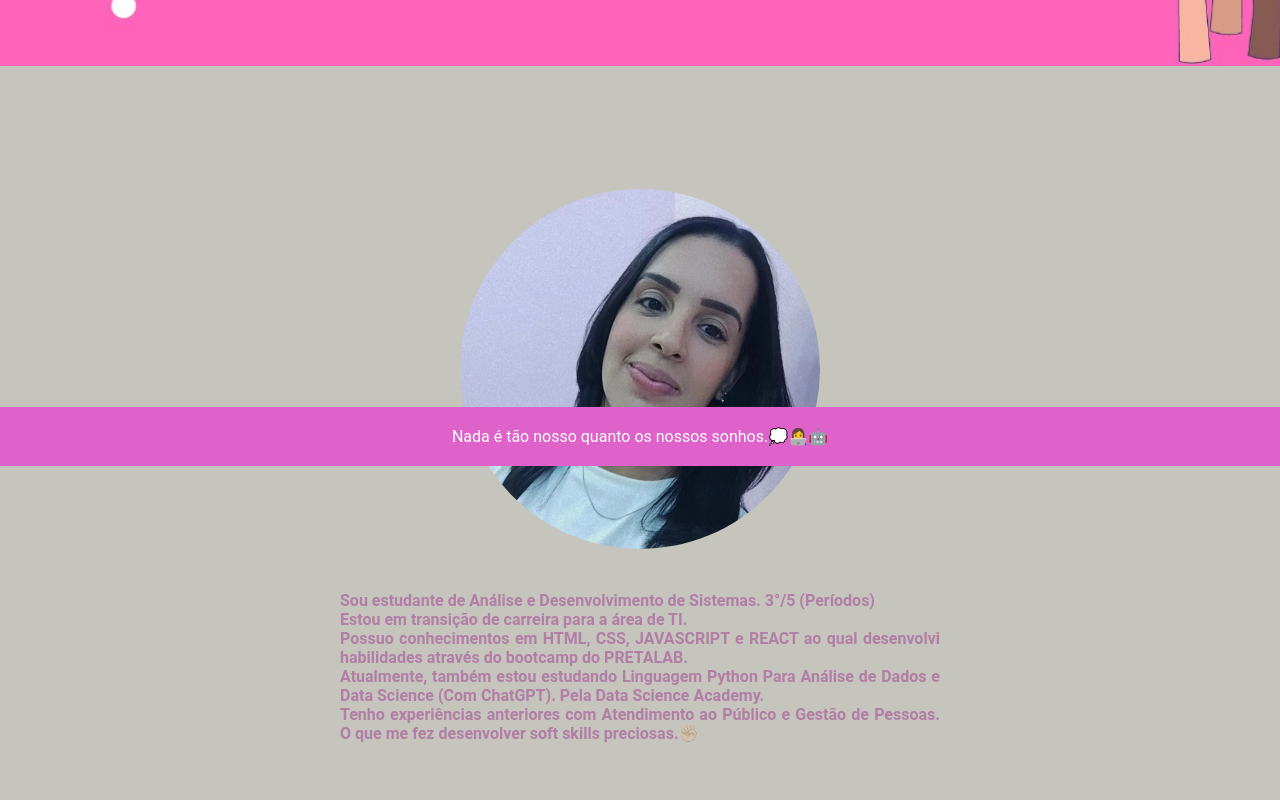
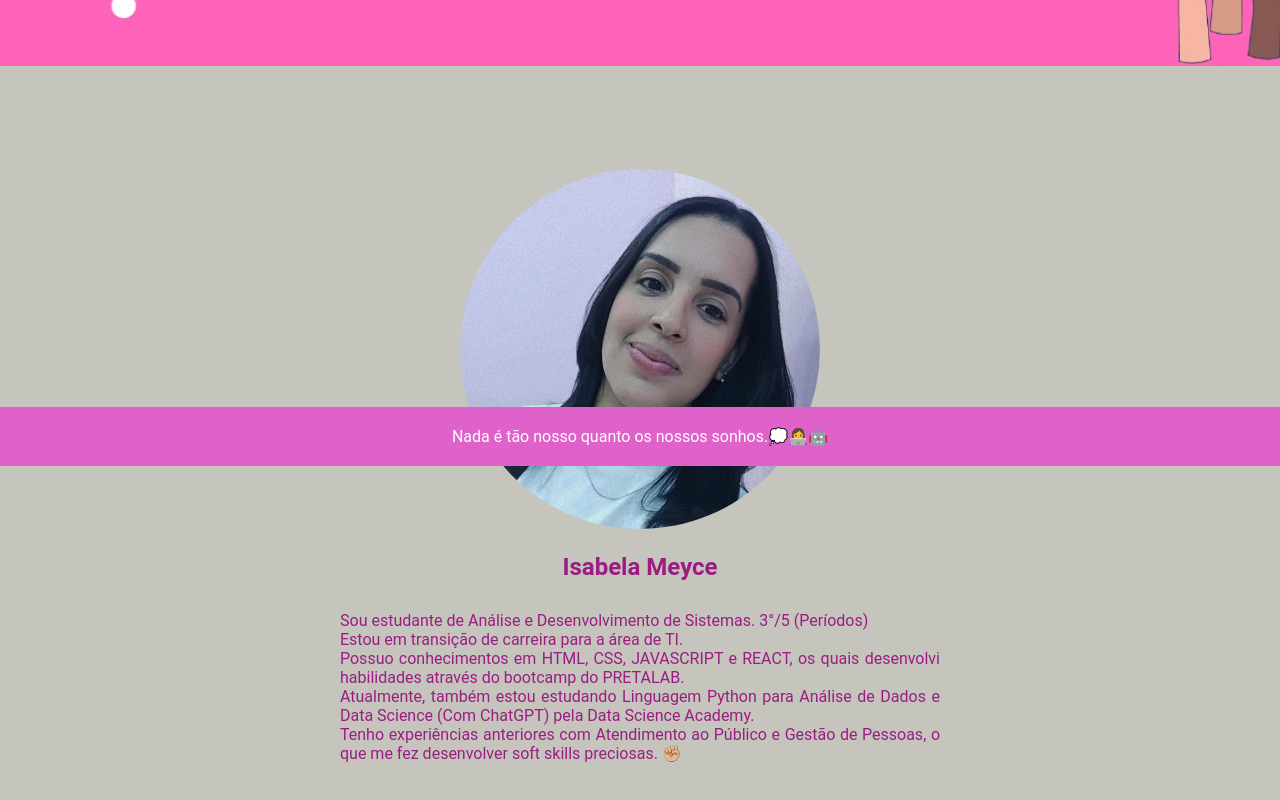
Before and after one commit to IsabelaMeyce/ProjetoReact, a React (Vite) app: page / in a window 1280 px wide. Shown: the part 334-1134 px from the top of the page. Built offline with nearby package versions, Linux system fonts and the light colour scheme.

Commit message:
first commit

```diff
--- a/src/Pages/InicioPage/index.jsx
+++ b/src/Pages/InicioPage/index.jsx
@@ -1,3 +1,4 @@
+import React from "react";
 import "./styles.css";
 
 const InicioPage = () => {
@@ -7,15 +8,15 @@ const InicioPage = () => {
         <div className="img-container">
           <img src="IsabelaMeyce.img.jpeg" alt="Isabela Meyce" />
         </div>
+        <div className="nome">
+          <h2>Isabela Meyce</h2>
+        </div>
         <p>
-        <br/>
-        <br/>
-        <b>
-        Sou estudante de Análise e Desenvolvimento de Sistemas. 3°/5 (Períodos) <br/>
-        Estou em transição de carreira para a área de TI. <br/>
-        Possuo conhecimentos em HTML, CSS, JAVASCRIPT e REACT ao qual desenvolvi habilidades através do bootcamp do PRETALAB. <br/>
-        Atualmente, também estou estudando Linguagem Python Para Análise de Dados e Data Science (Com ChatGPT). Pela Data Science Academy. <br/>
-        Tenho experiências anteriores com Atendimento ao Público e Gestão de Pessoas. O que me fez desenvolver soft skills preciosas.✊🏼</b>
+          Sou estudante de Análise e Desenvolvimento de Sistemas. 3°/5 (Períodos) <br />
+          Estou em transição de carreira para a área de TI. <br />
+          Possuo conhecimentos em HTML, CSS, JAVASCRIPT e REACT, os quais desenvolvi habilidades através do bootcamp do PRETALAB. <br />
+          Atualmente, também estou estudando Linguagem Python para Análise de Dados e Data Science (Com ChatGPT) pela Data Science Academy. <br />
+          Tenho experiências anteriores com Atendimento ao Público e Gestão de Pessoas, o que me fez desenvolver soft skills preciosas. ✊🏼
         </p>
       </div>
     </div>
--- a/src/Pages/InicioPage/styles.css
+++ b/src/Pages/InicioPage/styles.css
@@ -1,4 +1,3 @@
-
 .img-container {
   text-align: center;
 }
@@ -6,9 +5,8 @@
 .img-container img {
   border-radius: 50%;
   width: 60%;
+  margin-bottom: 20px;
 }
-
-
 
 .container {
   display: flex;
@@ -20,7 +18,11 @@
 .centro {
   max-width: 600px;
   text-align: justify;
-    color:#9b1d826b;
+  color: #9b1d82; /* Cor do texto */
   font-size: 16px;
+}
 
+.nome {
+  text-align: center; /* Centraliza o nome */
+  margin-bottom: 30px;
 }
```
Lines whose indentation alone changed are shown as unchanged.
